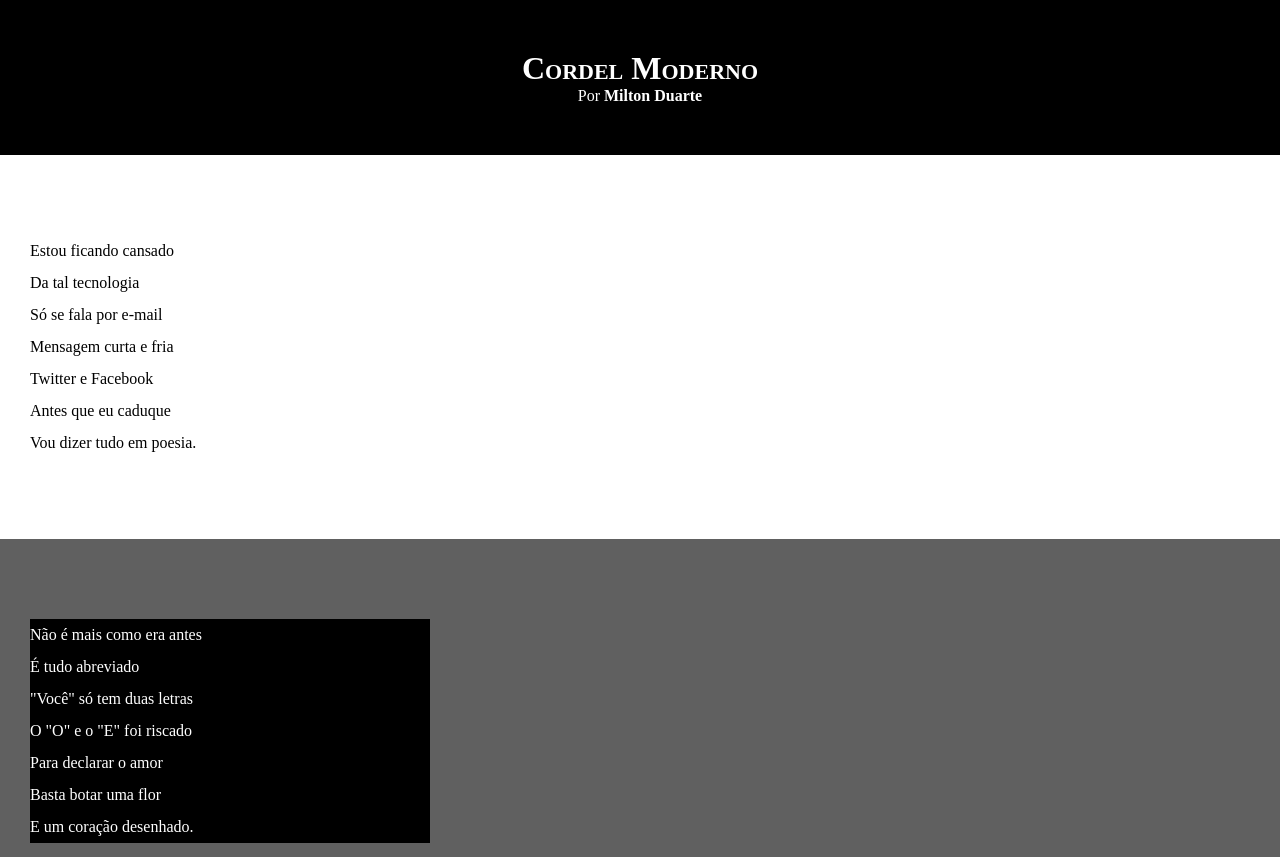
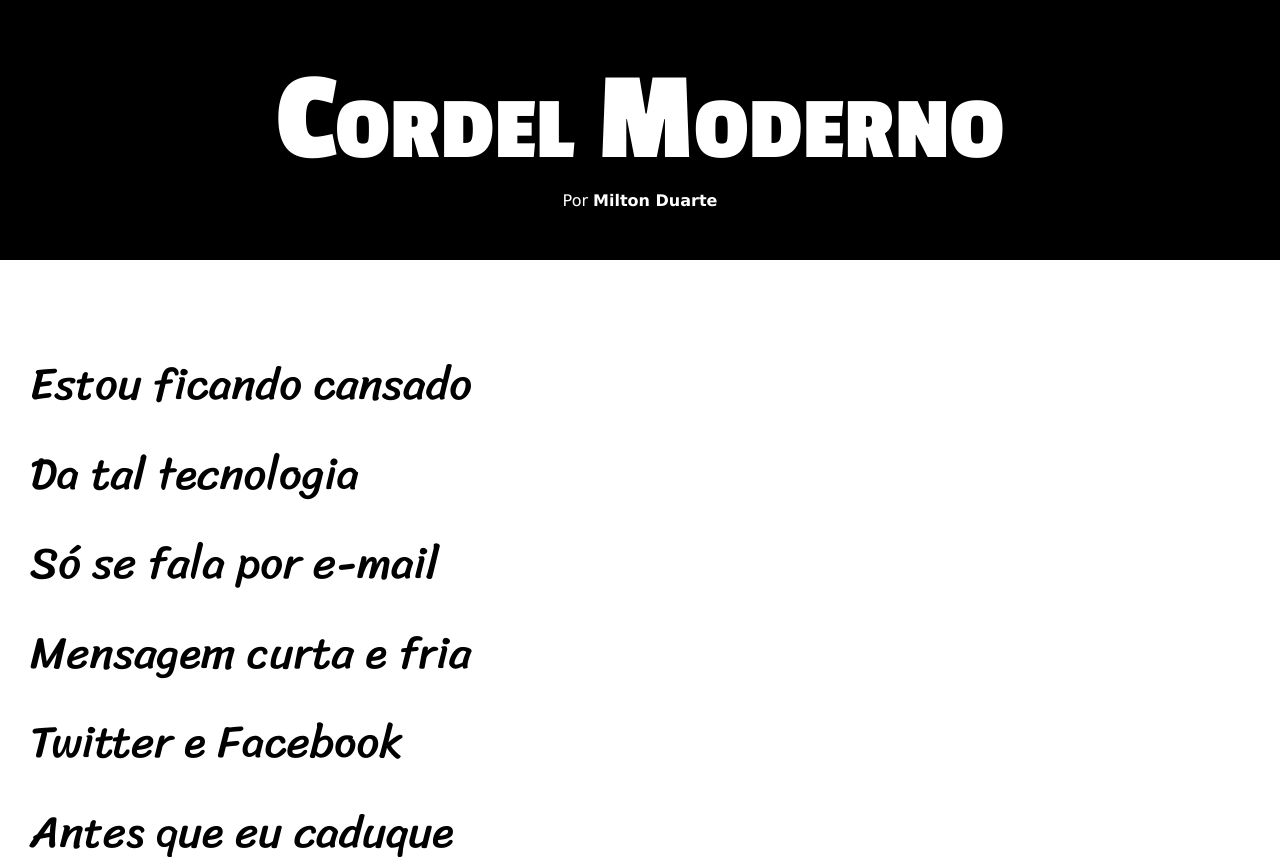
Before and after one commit to santiagofyll/html-css, a plain HTML site: page desafios/d012/index.html in a window 1280 px wide. Shown: the top 857 px of the page. Drawn offline with Linux system fonts and the light colour scheme.

Commit message:
atualização de estilos desafio 12

```diff
--- a/desafios/d012/estilo/style.css
+++ b/desafios/d012/estilo/style.css
@@ -1,24 +1,39 @@
 @charset "UTF-8";
+
+@import url('https://fonts.googleapis.com/css2?family=Passion+One:wght@400;700;900&family=Sriracha&display=swap');
+
+@import url('https://fonts.googleapis.com/css2?family=Sriracha&display=swap');
 
 * {
     margin: 0px;
     padding: 0px;
 }
 
+:root {
+    --fonte1: Verdana, Geneva, Tahoma, san-serif;
+    --fonte2: Passion One;
+    --fonte3: 'Sriracha', cursive;
+
+}
+
 html, body{
     min-height: 100vh;
     background-color: darkgray;
+    font-family: var(--fonte1);
 }
 
 header{
     background-color: black;
     color: white;
     text-align: center;
+
 }
 
 header > h1 {
   padding-top: 50px;
   font-variant: small-caps;
+  font-family: var(--fonte2);
+  font-size: 10vw;
 }
 
 header  p {
@@ -40,6 +55,8 @@ section{
     padding-bottom: 10vh;
     padding-left: 30px;
     line-height: 2em;
+    font-family: var(--fonte3);
+    font-size: 3.5vw;
 }
 
 section.normal{
@@ -50,11 +67,13 @@ section.normal{
 section.imagem{
     background: rgba(0, 0, 0, 0.432);
     color: white;
+
 }
 
-section.imagem>p{
+section.imagem >p{
     background-color: black;
-    width: 400px;
+    display: inline-block;
+    padding: 5px;
 
 }
 
```
